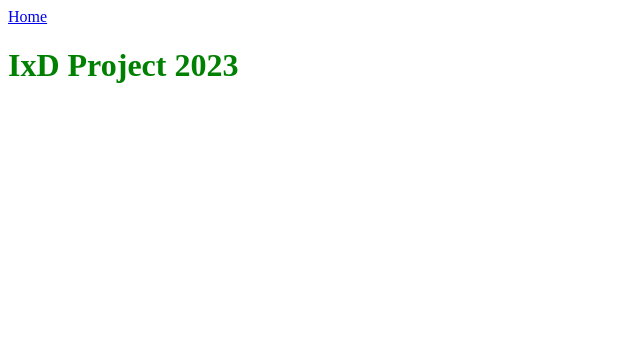
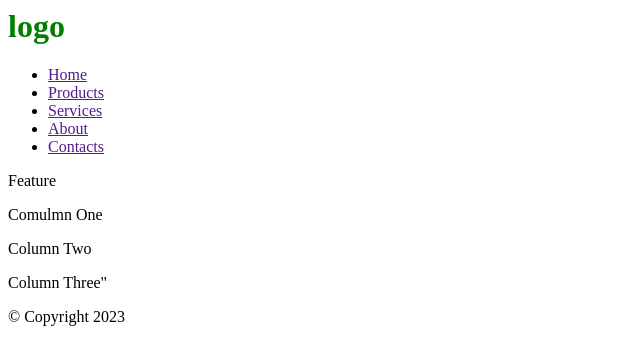
Before and after one commit to JekaterinaGorska/lxD23, a plain HTML site: page index.html in a window 1280 px wide. Shown: the whole page, without its empty margins (0-640 px from the left). Drawn offline with Linux system fonts and the light colour scheme.

Commit message:
Update index.html

```diff
--- a/index.html
+++ b/index.html
@@ -4,7 +4,33 @@
     <title>My Web Page</title>
   </head>
   <body>
-  <a href="index.html"><tr><td>Home</td></tr></a>
-  <h1>IxD Project 2023</h1>
-  </body>
-</html>
+    <div id="header">
+      <h1>logo</h1>
+      <div id="nav">
+        <ul>
+          <li><a href="">Home</a></li>
+          <li><a href="">Products</a></li>
+          <li><a href="">Services</a></li>
+          <li><a href="">About</a></li>
+          <li><a href="">Contacts</a></li>
+        </ul>
+      </div>
+     <div id="content">
+       <div id="feature">
+         <p>Feature</p>
+       </div>
+       <div class="article column1">
+         <p>Comulmn One</p>
+       </div>
+       <div class="article column2">
+         <p>Column Two</p>
+       </div>
+       <div class="article column3">
+         <p>Column Three"</p>
+       </div>
+      </div>
+      <div id="footer">
+        <p>&copy; Copyright 2023</p>
+      </div>
+      </body>
+ </html>
```
